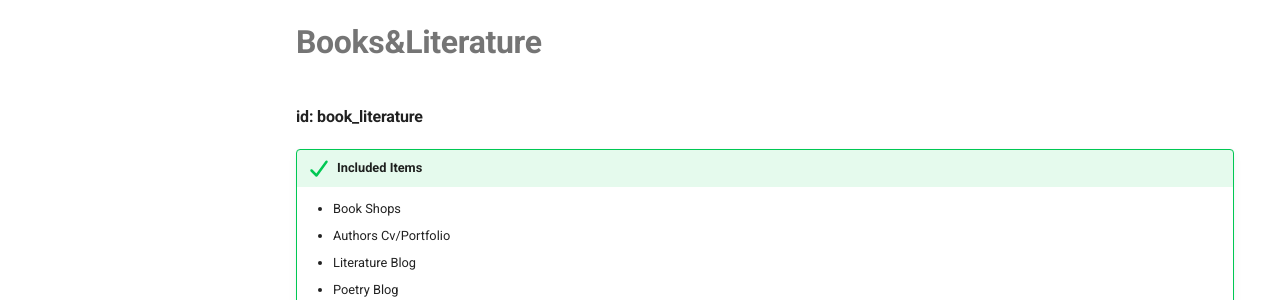
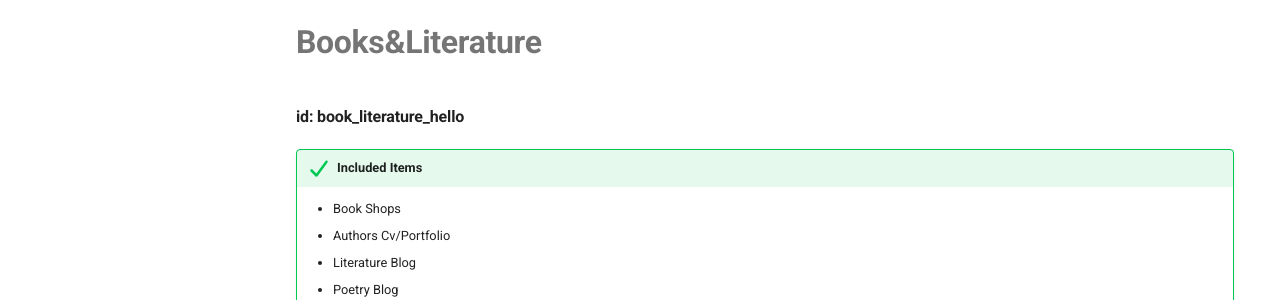
Before and after one commit to SergeyShytikov/taxonomy-demo, an MkDocs documentation site: the page built from docs/Art&Entertainment/books_and_literature.md, in a window 1280 px wide and 1216 px high. Shown: the part 124-424 px from the top of the window. Built offline with MkDocs 1.6.1 and Material for MkDocs 9.7.7, drawn with Linux system fonts in a browser that asks for light colours.

Commit message:
Update ID in books_and_literature.md

```diff
--- a/docs/Art&Entertainment/books_and_literature.md
+++ b/docs/Art&Entertainment/books_and_literature.md
@@ -1,6 +1,6 @@
 # **Books&Literature**
 
-#### id: book_literature
+#### id: book_literature_hello
 
 !!! success "Included Items"
 
```
